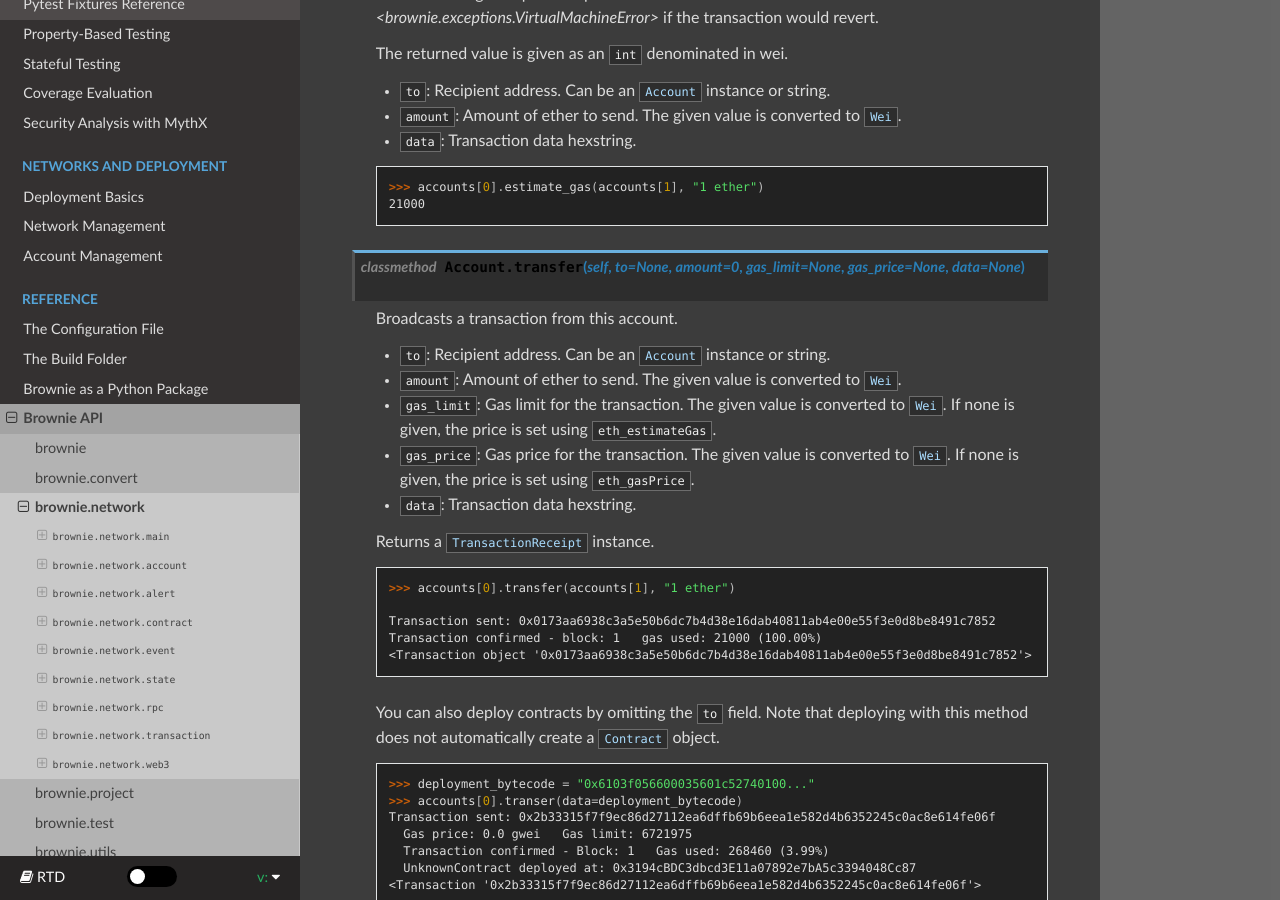
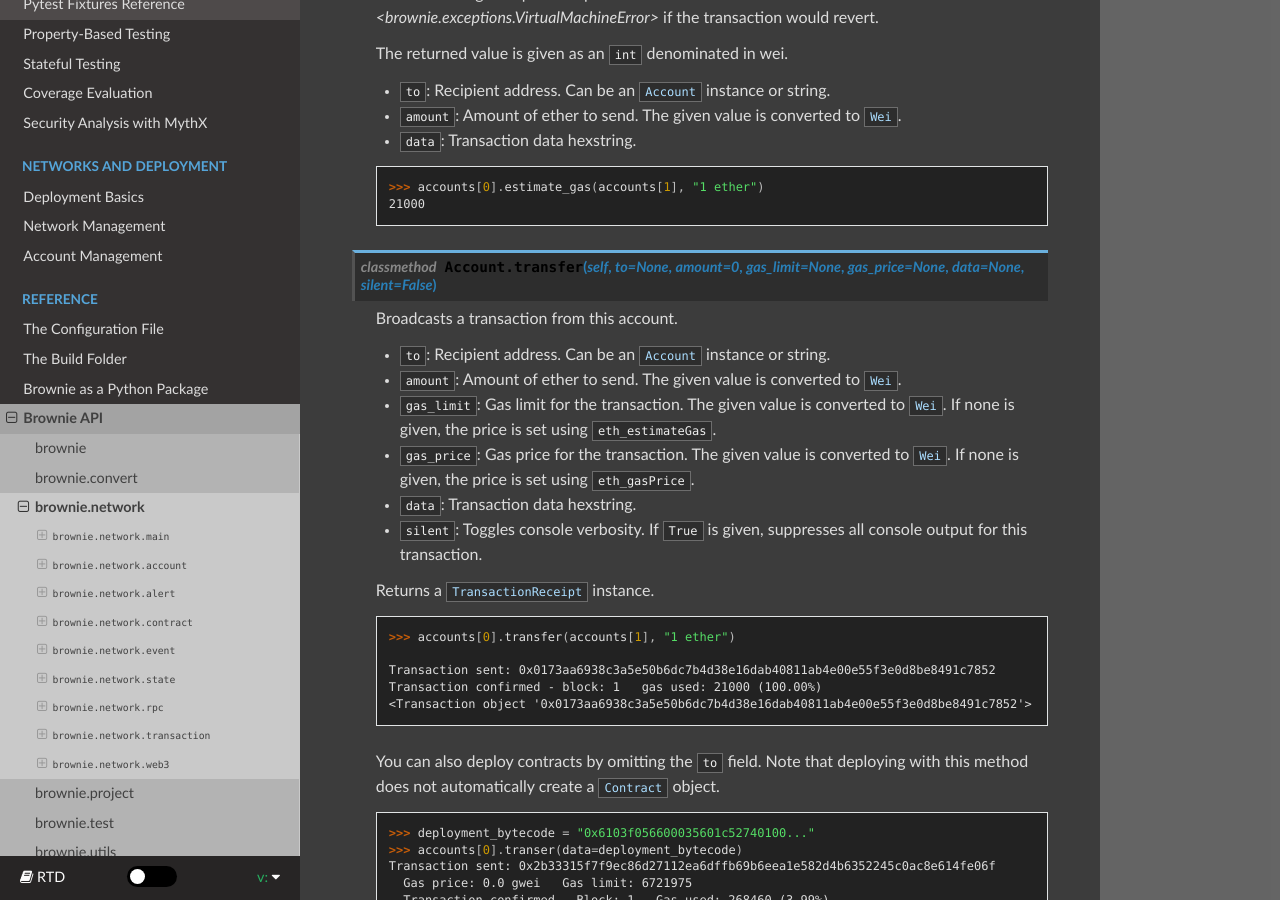
Before and after one commit to eth-brownie/brownie, a Sphinx documentation site: the page built from docs/api-network.rst, in a window 1280 px wide and 900 px high, scrolled down 5712 px. Built offline with Sphinx 7.4.7 and the Read the Docs theme 2.0.0, drawn with Linux system fonts in a browser that asks for light colours.

Commit message:
expose silent parameter to transfer - Accounts.transfer() now accepts silent: bool as parameter and forwards it to TransactionReceipt. - Test done to check if console output is printed - Updated API docs - Added info and PR to CHANGELOG.md

```diff
--- a/docs/api-network.rst
+++ b/docs/api-network.rst
@@ -293,7 +293,7 @@
         >>> accounts[0].estimate_gas(accounts[1], "1 ether")
         21000
 
-.. py:classmethod:: Account.transfer(self, to=None, amount=0, gas_limit=None, gas_price=None, data=None)
+.. py:classmethod:: Account.transfer(self, to=None, amount=0, gas_limit=None, gas_price=None, data=None, silent=False)
 
     Broadcasts a transaction from this account.
 
@@ -302,6 +302,7 @@
     * ``gas_limit``: Gas limit for the transaction. The given value is converted to :func:`Wei <brownie.convert.datatypes.Wei>`. If none is given, the price is set using ``eth_estimateGas``.
     * ``gas_price``: Gas price for the transaction. The given value is converted to :func:`Wei <brownie.convert.datatypes.Wei>`. If none is given, the price is set using ``eth_gasPrice``.
     * ``data``: Transaction data hexstring.
+    * ``silent``: Toggles console verbosity. If ``True`` is given, suppresses all console output for this transaction.
 
     Returns a :func:`TransactionReceipt <brownie.network.transaction.TransactionReceipt>` instance.
 
```
Also changed, not shown: CHANGELOG.md (+2 -0 lines), 2 other files.
